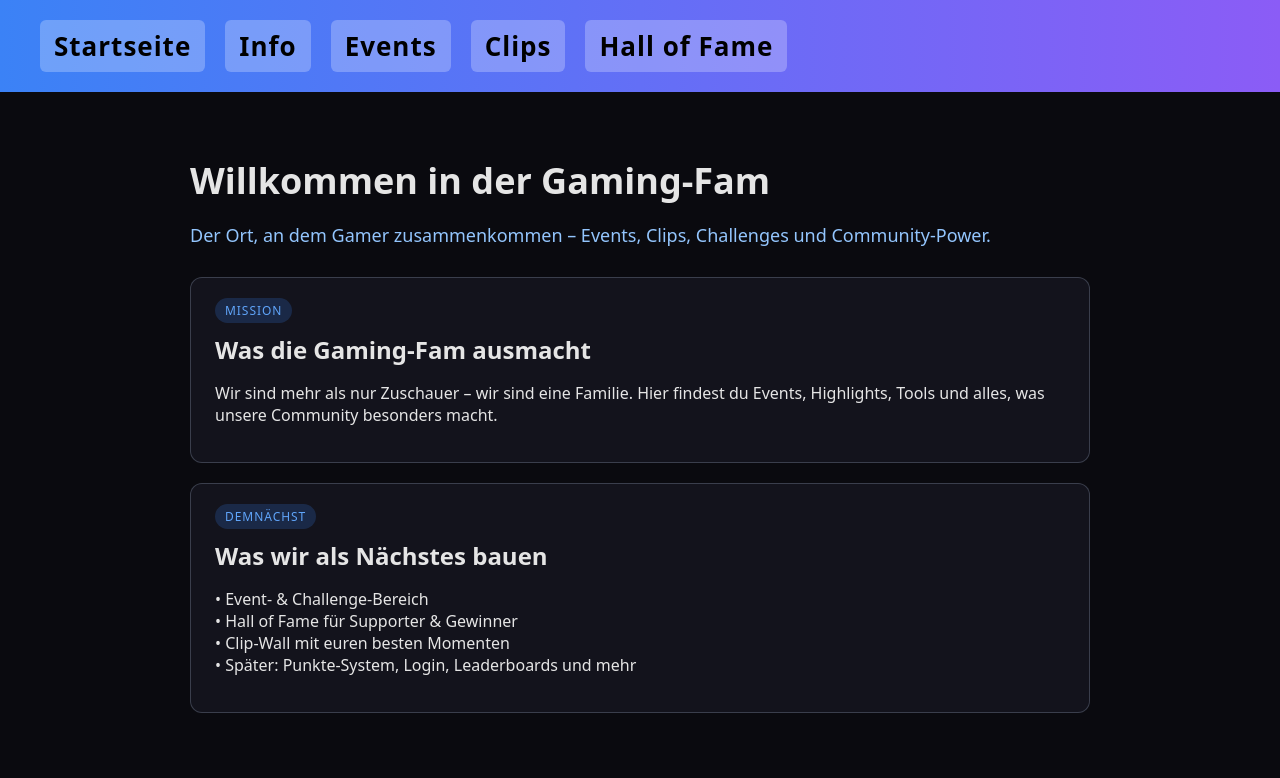
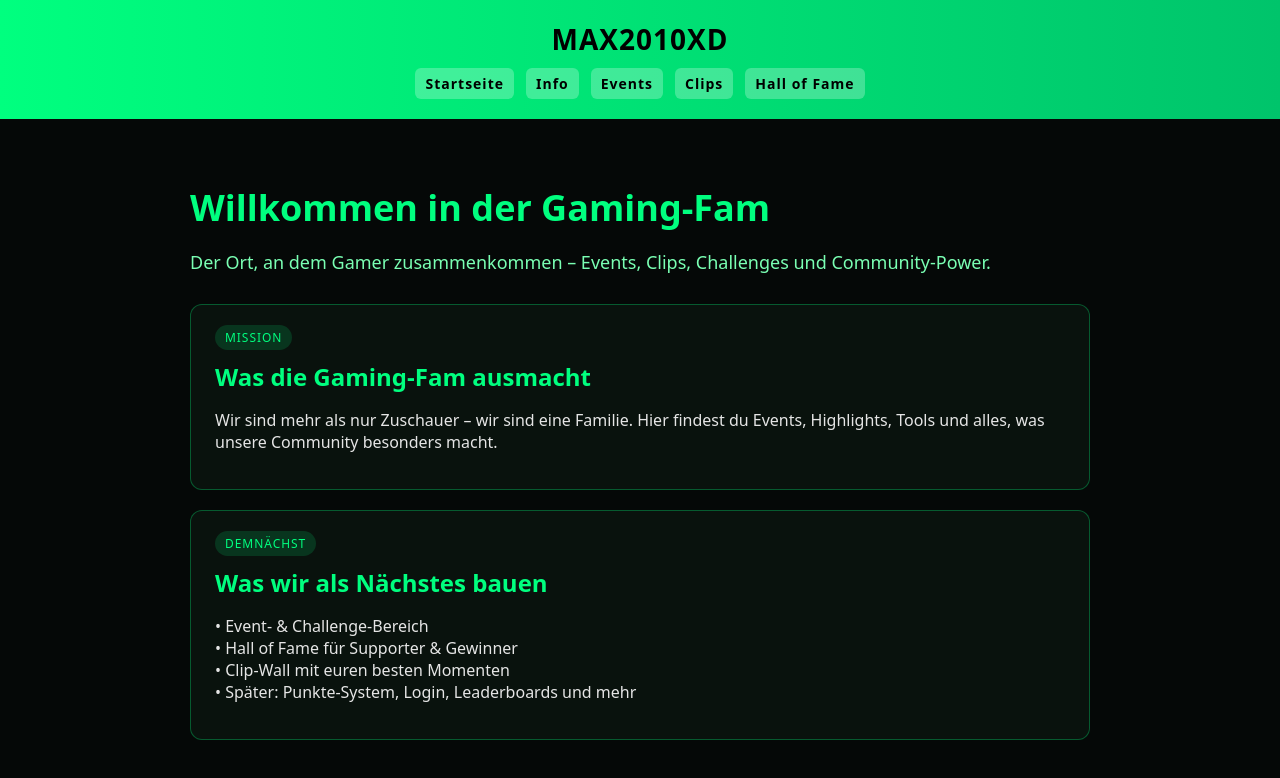
Before and after one commit to MAX2010XD-Pixel/MAX2010XD-Website, a plain HTML site: page index.html in a window 1280 px wide. Drawn offline with Linux system fonts and the light colour scheme.

Commit message:
Update index.html

```diff
--- a/index.html
+++ b/index.html
@@ -7,75 +7,95 @@
     body {
       margin: 0;
       font-family: system-ui, sans-serif;
-      background: #0a0a0f;
+      background: #050807;
       color: #e5e5e5;
     }
+
+    /* HEADER + NAVIGATION */
     header {
-      padding: 20px 40px;
-      background: linear-gradient(90deg, #3b82f6, #8b5cf6);
+      padding: 20px 0;
+      background: linear-gradient(90deg, #00ff7f, #00c46b);
+      text-align: center;
+      color: #000;
       font-weight: bold;
-      font-size: 26px;
+      font-size: 28px;
       letter-spacing: 1px;
     }
+
+    nav {
+      margin-top: 10px;
+      display: flex;
+      justify-content: center;
+      gap: 12px;
+    }
+
+    nav a {
+      color: #000;
+      font-weight: bold;
+      text-decoration: none;
+      padding: 6px 10px;
+      border-radius: 6px;
+      background: rgba(255, 255, 255, 0.25);
+      transition: 0.2s;
+      font-size: 14px;
+    }
+
+    nav a:hover {
+      background: #00ff7f;
+      color: #000;
+    }
+
+    /* INHALT */
     main {
       padding: 40px;
       max-width: 900px;
       margin: 0 auto;
     }
+
     h1 {
       font-size: 36px;
       margin-bottom: 10px;
+      color: #00ff7f;
     }
+
     .tagline {
-      color: #93c5fd;
+      color: #7affb3;
       margin-bottom: 30px;
       font-size: 18px;
     }
+
     .card {
-      background: rgba(20, 20, 30, 0.9);
+      background: rgba(10, 20, 15, 0.9);
       border-radius: 12px;
       padding: 20px 24px;
       margin-bottom: 20px;
-      border: 1px solid rgba(148, 163, 184, 0.3);
+      border: 1px solid rgba(0, 255, 127, 0.3);
     }
+
     .card h2 {
       margin-top: 0;
       margin-bottom: 8px;
       font-size: 24px;
+      color: #00ff7f;
     }
+
     .pill {
       display: inline-block;
       padding: 4px 10px;
       border-radius: 999px;
-      background: rgba(59, 130, 246, 0.2);
-      color: #60a5fa;
+      background: rgba(0, 255, 127, 0.15);
+      color: #00ff7f;
       font-size: 12px;
       text-transform: uppercase;
       letter-spacing: 0.08em;
       margin-bottom: 10px;
     }
-    nav {
-      display: flex;
-      gap: 20px;
-      align-items: center;
-    }
-    nav a {
-      color: #000;
-      font-weight: bold;
-      text-decoration: none;
-      padding: 8px 14px;
-      border-radius: 6px;
-      background: rgba(255, 255, 255, 0.25);
-      transition: 0.2s;
-    }
-    nav a:hover {
-      background: #00ff7f;
-      color: #000;
-    }
   </style>
 </head>
 <body>
+
   <header>
+    MAX2010XD
     <nav>
       <a href="index.html">Startseite</a>
       <a href="info.html">Info</a>
@@ -84,6 +104,7 @@
       <a href="hall-of-fame.html">Hall of Fame</a>
     </nav>
   </header>
+
   <main>
     <h1>Willkommen in der Gaming-Fam</h1>
     <p class="tagline">Der Ort, an dem Gamer zusammenkommen – Events, Clips, Challenges und Community-Power.</p>
@@ -108,5 +129,6 @@
       </p>
     </div>
   </main>
+
 </body>
 </html>
```
